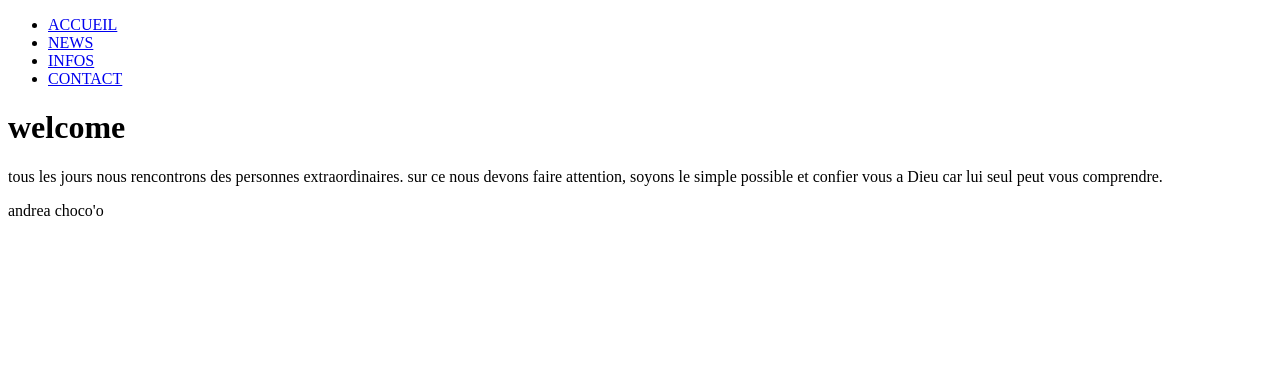
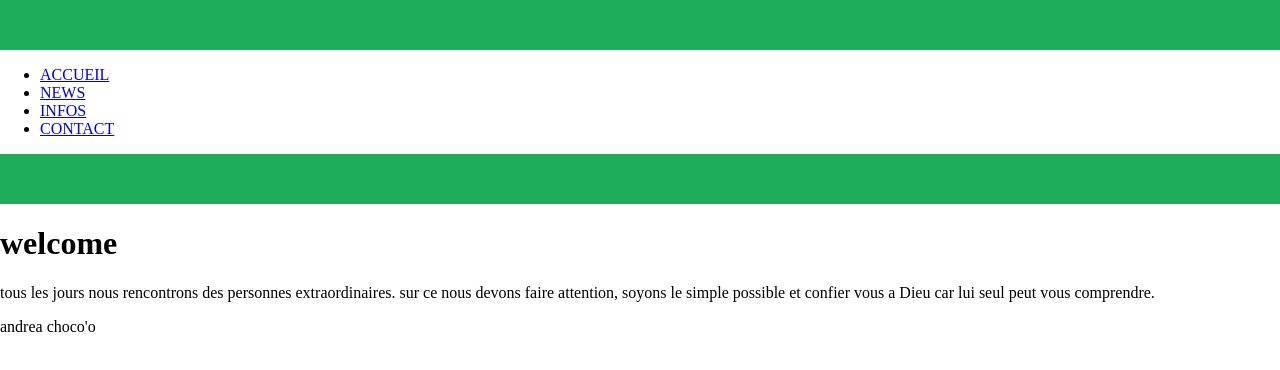
Before and after one commit to andrea-coding/conf, a plain HTML site: page index.html in a window 1280 px wide. Drawn offline with Linux system fonts and the light colour scheme.

Commit message:
miss a jour avec Eric a 18h:35 20.02.2020

```diff
--- a/index.html
+++ b/index.html
@@ -3,7 +3,7 @@
 <head>
     <meta charset="UTF-8">
     <title>ACCUEIL</title>
-    <link rel="stylesheet" type="text/css href="style.css">
+    <link rel="stylesheet" type="text/css" href="style.css">
 </head>
     <body>
         <div id="banner1"></div>
--- a/style.css
+++ b/style.css
@@ -5,11 +5,11 @@ body {
     display: block;
     background-color:rgb(30, 173, 90) ;
     height: 50px;
-    width: 100px;
+    width: 100%;
 }
 #banner2{
     display: block;
     background-color: rgb(30, 173, 90);
     height: 50px;
-    width: 100px;
+    width: 100%;
 }
```
